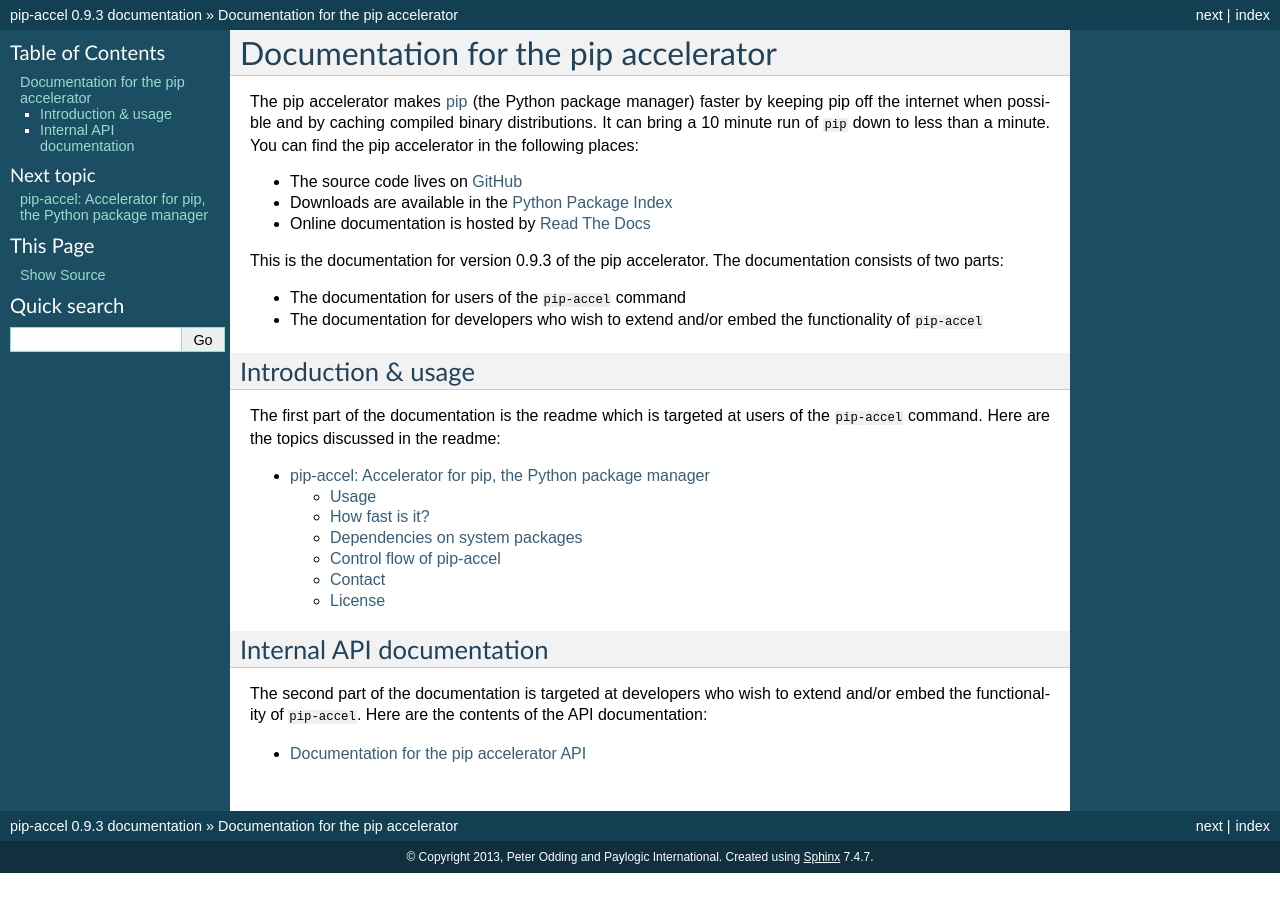
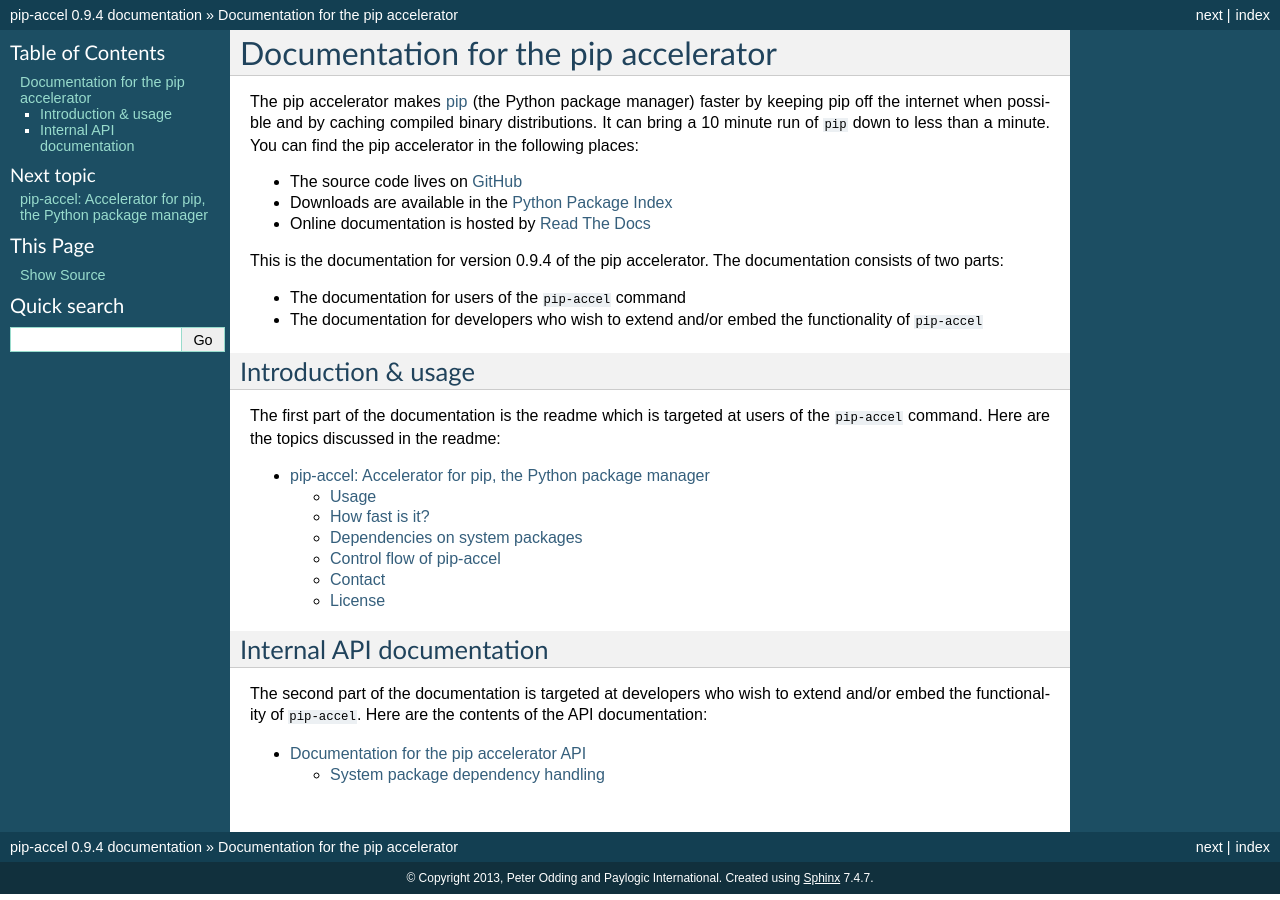
Before and after one commit to paylogic/pip-accel, a Sphinx documentation site: the page built from docs/index.rst, in a window 1280 px wide. Built offline with Sphinx 7.4.7, drawn with Linux system fonts in a browser that asks for light colours.

Commit message:
Include pip_accel.deps module in Sphinx generated documentation

```diff
--- a/docs/developers.rst
+++ b/docs/developers.rst
@@ -3,3 +3,9 @@
 
 .. automodule:: pip_accel
    :members:
+
+System package dependency handling
+----------------------------------
+
+.. automodule:: pip_accel.deps
+   :members:
--- a/pip_accel/__init__.py
+++ b/pip_accel/__init__.py
@@ -21,7 +21,7 @@
 """
 
 # Semi-standard module versioning.
-__version__ = '0.9.3'
+__version__ = '0.9.4'
 
 # Standard library modules.
 import os
```
